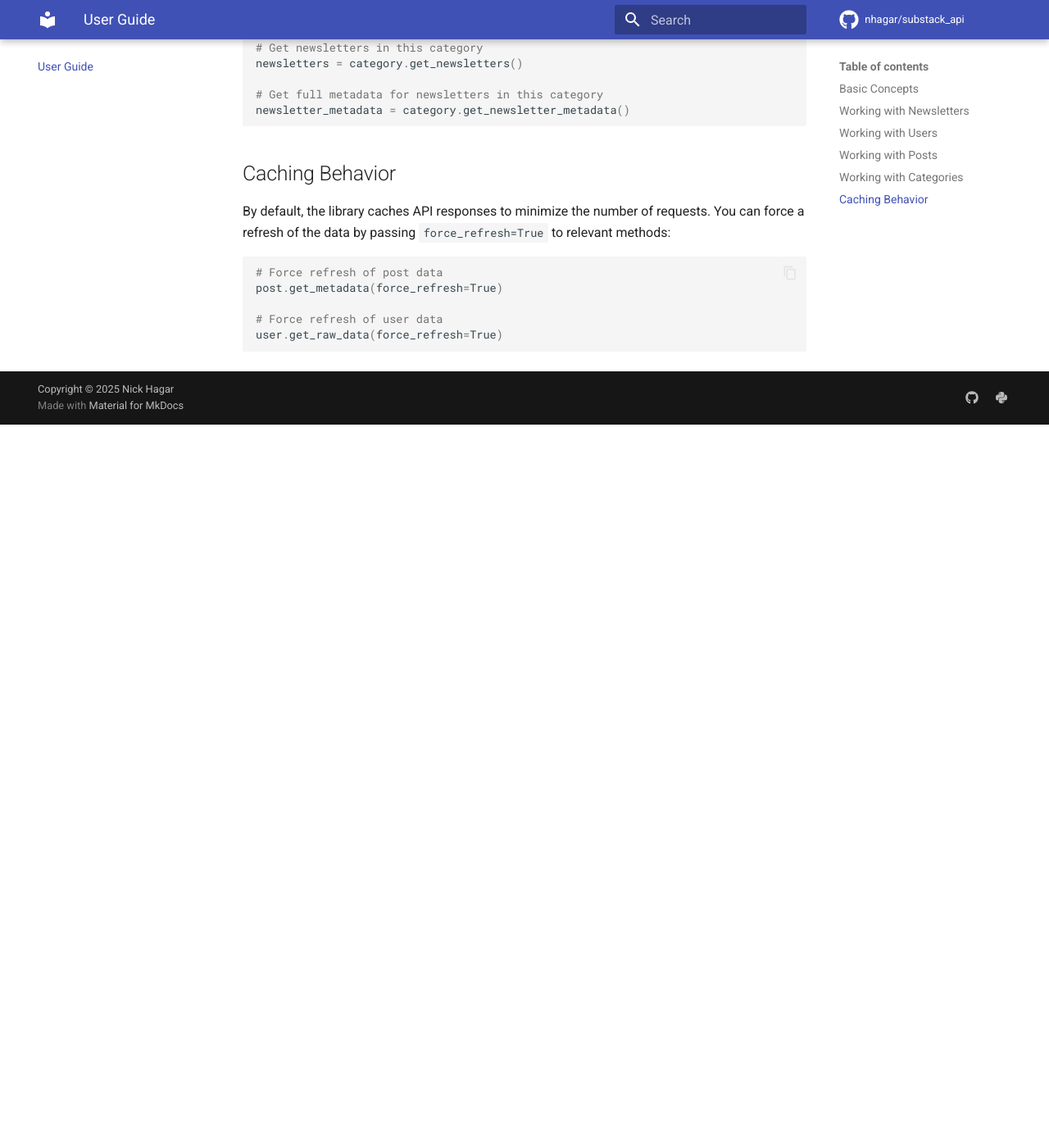
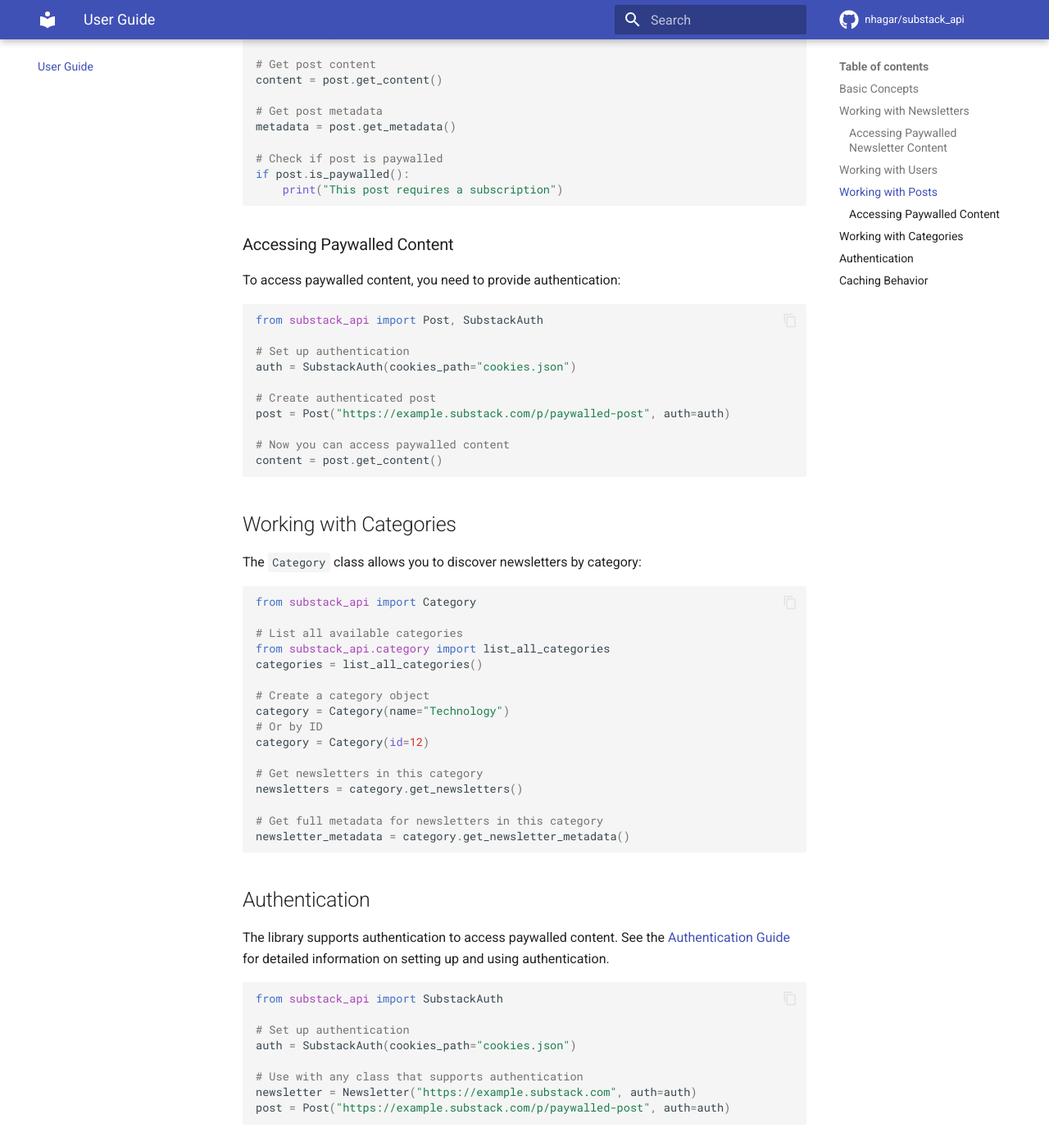
Before and after one commit to NHagar/substack_api, an MkDocs documentation site: the page built from docs/user-guide.md, in a window 1280 px wide and 1400 px high, scrolled down 2071 px. Shown: the whole window at 82% size. Built offline with MkDocs 1.6.1 and Material for MkDocs 9.7.7, drawn with Linux system fonts in a browser that asks for light colours; comment, search, counter and statistics services are not loaded; the version menu is left out; before the commit the page ends 2589 px from its top, so only the background shows below that; some of the changed text lies outside the part shown.

Commit message:
docs updates

````diff
--- a/docs/user-guide.md
+++ b/docs/user-guide.md
@@ -2,12 +2,13 @@
 
 ## Basic Concepts
 
-The Substack API library is organized around four main classes:
+The Substack API library is organized around five main classes:
 
 - `User` - Represents a Substack user profile
 - `Newsletter` - Represents a Substack publication
 - `Post` - Represents an individual post on Substack
 - `Category` - Represents a Substack category of newsletters
+- `SubstackAuth` - Handles authentication for accessing paywalled content
 
 Each class provides methods to access different aspects of the Substack ecosystem.
 
@@ -35,6 +36,29 @@
 
 # Get recommended newsletters
 recommendations = newsletter.get_recommendations()
+```
+
+### Accessing Paywalled Newsletter Content
+
+To access paywalled posts from a newsletter, provide authentication:
+
+```python
+from substack_api import Newsletter, SubstackAuth
+
+# Set up authentication
+auth = SubstackAuth(cookies_path="cookies.json")
+
+# Create authenticated newsletter
+newsletter = Newsletter("https://example.substack.com", auth=auth)
+
+# All retrieved posts will use authentication
+posts = newsletter.get_posts(limit=10)
+
+# Access content from paywalled posts
+for post in posts:
+    if post.is_paywalled():
+        content = post.get_content()  # Now accessible with auth
+        print(f"Paywalled content: {content[:100]}...")
 ```
 
 ## Working with Users
@@ -73,6 +97,27 @@
 
 # Get post metadata
 metadata = post.get_metadata()
+
+# Check if post is paywalled
+if post.is_paywalled():
+    print("This post requires a subscription")
+```
+
+### Accessing Paywalled Content
+
+To access paywalled content, you need to provide authentication:
+
+```python
+from substack_api import Post, SubstackAuth
+
+# Set up authentication
+auth = SubstackAuth(cookies_path="cookies.json")
+
+# Create authenticated post
+post = Post("https://example.substack.com/p/paywalled-post", auth=auth)
+
+# Now you can access paywalled content
+content = post.get_content()
 ```
 
 ## Working with Categories
@@ -98,6 +143,21 @@
 newsletter_metadata = category.get_newsletter_metadata()
 ```
 
+## Authentication
+
+The library supports authentication to access paywalled content. See the [Authentication Guide](authentication.md) for detailed information on setting up and using authentication.
+
+```python
+from substack_api import SubstackAuth
+
+# Set up authentication
+auth = SubstackAuth(cookies_path="cookies.json")
+
+# Use with any class that supports authentication
+newsletter = Newsletter("https://example.substack.com", auth=auth)
+post = Post("https://example.substack.com/p/paywalled-post", auth=auth)
+```
+
 ## Caching Behavior
 
 By default, the library caches API responses to minimize the number of requests. You can force a refresh of the data by passing `force_refresh=True` to relevant methods:
--- a/mkdocs.yml
+++ b/mkdocs.yml
@@ -53,12 +53,14 @@
   - Home: index.md
   - Installation: installation.md
   - User Guide: user-guide.md
+  - Authentication: authentication.md
   - API Reference:
-    - Overview: api-reference/index.md
-    - User: api-reference/user.md
-    - Newsletter: api-reference/newsletter.md
-    - Post: api-reference/post.md
-    - Category: api-reference/category.md
+      - Overview: api-reference/index.md
+      - User: api-reference/user.md
+      - Newsletter: api-reference/newsletter.md
+      - Post: api-reference/post.md
+      - Category: api-reference/category.md
+      - SubstackAuth: api-reference/auth.md
 
 # Extra CSS
 extra_css:
--- a/substack_api/__init__.py
+++ b/substack_api/__init__.py
@@ -1,6 +1,7 @@
+from .auth import SubstackAuth
 from .category import Category
 from .newsletter import Newsletter
 from .post import Post
 from .user import User
 
-__all__ = ["User", "Post", "Category", "Newsletter"]
+__all__ = ["User", "Post", "Category", "Newsletter", "SubstackAuth"]
--- a/test.py
+++ /dev/null
@@ -1,4 +0,0 @@
-from substack_api.auth import SubstackAuth
-
-auth = SubstackAuth("substack.com_cookies.json")
-print(auth.get("https://substack.com"))
````
Also changed, not shown: README.md (+52 -1 lines), docs/api-reference/auth.md (added, +163 -0 lines), docs/api-reference/index.md (+1 -0 lines), docs/api-reference/newsletter.md (+12 -2 lines), docs/api-reference/post.md (+28 -8 lines), docs/authentication.md (added, +172 -0 lines), docs/index.md (+8 -1 lines), 1 other file.
